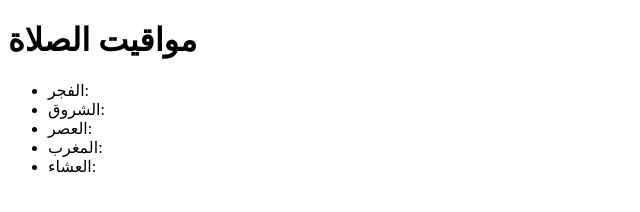
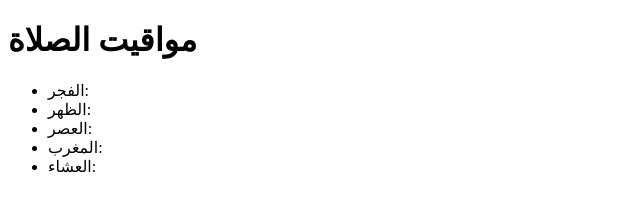
Before and after one commit to mohamedmalekBun/prayer-alert, a plain HTML site: page index.html in a window 1280 px wide. Shown: the full height of the page, 0-640 px from the left. Drawn offline with Linux system fonts and the light colour scheme; no server answers.

Commit message:
Added pray alert

```diff
--- a/index.html
+++ b/index.html
@@ -11,7 +11,7 @@
     <h1>مواقيت الصلاة</h1>
     <ul>
         <li>الفجر: <span id="fajr"></span></li>
-        <li>الشروق: <span id="dhuhr"></span></li>
+        <li>الظهر: <span id="dhuhr"></span></li>
         <li>العصر: <span id="asr"></span></li>
         <li>المغرب: <span id="maghrib"></span></li>
         <li>العشاء: <span id="isha"></span></li>
```
